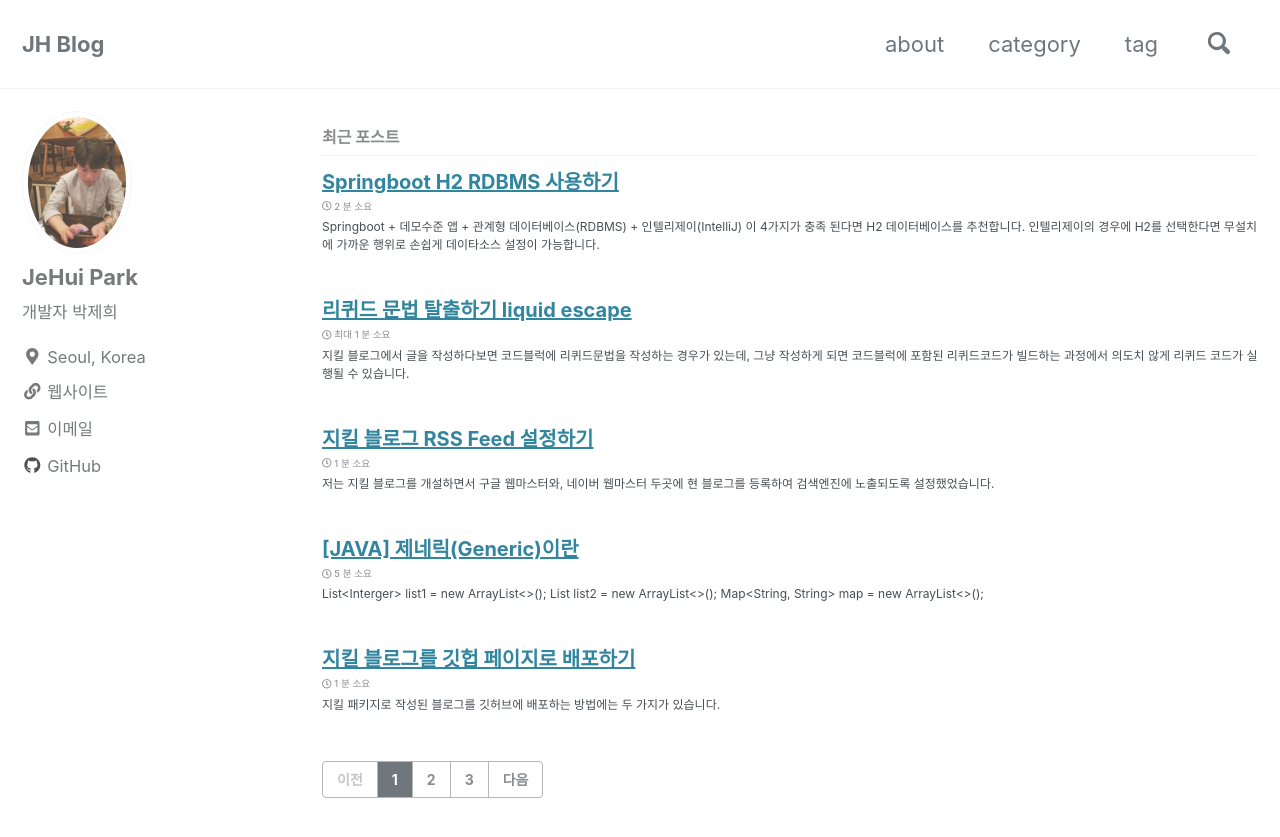
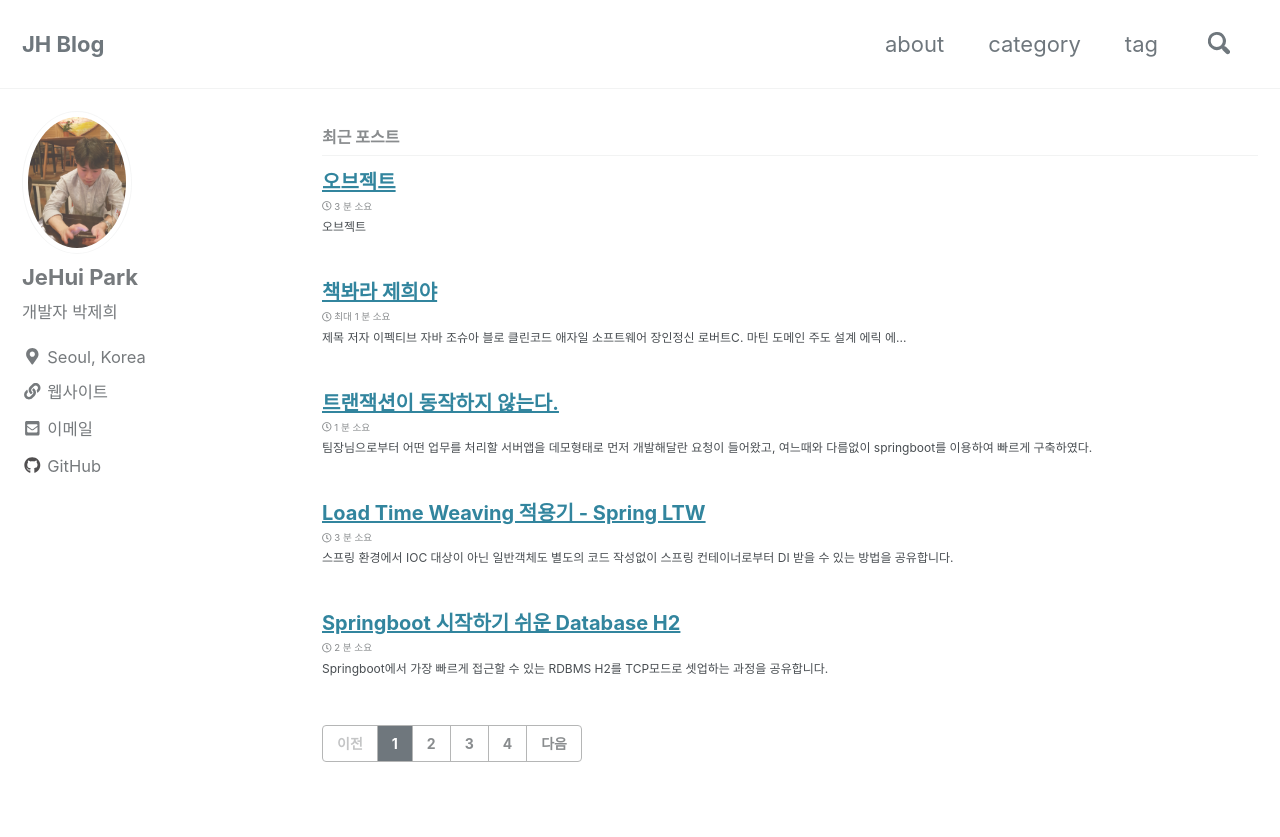
Before and after one commit to JeHuiPark/JeHuiPark.github.io, a Jekyll site: the page built from index.html, in a window 1280 px wide and 900 px high. Shown: the top 837 px of the window. Built offline with Jekyll 4.4.1, drawn with Linux system fonts in a browser that asks for light colours; nearby versions of some CDN libraries; the list of posts is cut into pages by our own code; some of the changed lines change nothing that is shown.

Commit message:
쌓여있던 포스팅을 추가하라

````diff
--- a/_posts/2019-05-12-springboot-h2-tcp-setup.md
+++ b/_posts/2019-05-12-springboot-h2-tcp-setup.md
@@ -1,6 +1,6 @@
 ---
 layout: posts
-title:  "Springboot H2 RDBMS 사용하기"
+title:  Springboot 시작하기 쉬운 Database H2
 date:   2019-05-12 16:26:00 +0900
 comments: true
 categories: java
@@ -8,6 +8,8 @@ tags:
   - spring
   - h2
 ---
+
+Springboot에서 가장 빠르게 접근할 수 있는 RDBMS H2를 TCP모드로 셋업하는 과정을 공유합니다.
 
 ## Springboot + 데모수준 앱 + 관계형 데이터베이스(RDBMS) + 인텔리제이(IntelliJ)
 **이 4가지가 충족 된다면 H2 데이터베이스를 추천합니다.**
@@ -23,9 +25,8 @@ H2를 임메디드모드로 사용하는 방법은 다른 블로그에서도 설
 
 1. **프로젝트에 의존성 주입**
 
-    ``` groovy
+    ``` gradle
     implementation 'com.h2database:h2'
-    implementation 'org.apache.tomcat:tomcat-jdbc:9.0.10'
     // implementation 'org.bgee.log4jdbc-log4j2:log4jdbc-log4j2-jdbc4.1:1.16' 드라이버스파이
     ```
 
@@ -35,13 +36,9 @@ H2를 임메디드모드로 사용하는 방법은 다른 블로그에서도 설
     spring:
       datasource:
         continue-on-error: true
-        #url: jdbc:log4jdbc:h2:tcp://localhost:9093/mem:management_db_9093 드라이버스파이 적용할 경우 사용
-        #driver-class-name: net.sf.log4jdbc.sql.jdbcapi.DriverSpy 드라이버스파이 적용할 경우 사용
-        url: jdbc:h2:tcp://localhost:9093/mem:management_db_9093
-        driver-class-name: org.h2.Driver
-        username:
-        password:
-
+        hikari:
+          jdbc-url: jdbc:h2:tcp://localhost:9093/mem:management_db_9093
+          driver-class-name: org.h2.Driver
         jpa:
           database-platform: H2
           show-sql: false
@@ -118,7 +115,7 @@ H2를 임메디드모드로 사용하는 방법은 다른 블로그에서도 설
     	 * @throws SQLException
     	 */
     	@Bean
-    	@ConfigurationProperties("spring.datasource")
+    	@ConfigurationProperties("spring.datasource.hikari")
     	public DataSource dataSource() throws SQLException {
     		//Server server = adviceRun(9093, "external_db_name", "dbname", FilePath.absolute);
     		Server server = defaultRun(9093);
@@ -127,7 +124,7 @@ H2를 임메디드모드로 사용하는 방법은 다른 블로그에서도 설
     		}
     		log.info("h2 server url = {}", server.getURL());
 
-    		return new org.apache.tomcat.jdbc.pool.DataSource();
+    		return new HikariDataSource();
     	}
 
     	private Server adviceRun(int port, String externalDbName, String dbname, FilePath db_store) throws SQLException {
--- /dev/null
+++ b/_posts/2019-05-25-generic-object-di-try-with-spring.md
@@ -0,0 +1,222 @@
+---
+layout: posts
+title:  Load Time Weaving 적용기 - Spring LTW
+date:   2019-05-25 22:26:00 +0900
+comments: true
+categories: java
+tags:
+  - spring
+  - ltw
+---
+
+스프링 환경에서 IOC 대상이 아닌 일반객체도 별도의 코드 작성없이 스프링 컨테이너로부터 DI 받을 수 있는 방법을 공유합니다.
+
+전체소스는 **[깃허브][git]** 에 존재합니다.
+
+## 의문점에서 시작
+
+  **Spring환경에서 개발을 진행하던중 문득 일반객체도 스프링 컨테이너에 빈으로 등록된 객체들을 별도의 코드작성없이 Autowired와 같은 어노테이션을 이용하여 DI받을 수는 없을까란 의문점이 생겼습니다.**
+
+  즉, 제가 하고싶었던 것은 객체에 대한 제어는 제가 직접하지만, 별도의 코드작성없이 스프링 컨테이너에 등록된 빈들을 DI받는게 목적이 였습니다.
+
+## 왜 필요했는지?
+
+  **결론은 도메인주도 개발을 하고싶었습니다.**
+
+  서버앱을 개발하다보면 어떤 규칙에 의해서 DB에서 관리되는 도메인의 속성이 변경되는 패턴이 상당히 많은 비중을 차지하게 됩니다. 그렇기 때문에 소프트웨어 구조적으로 따졌을때 이런 기능들은 서비스 레이어에 정의 되기보다는 도메인 레이어에 정의하고 서비스레이어는 이러한 기능들을 상황에 알맞게 호출만 하는것이 더 좋은 패턴이라고 저는 생각하고, 해당 방법으로 개발을 진행하였습니다.
+  하지만, 저는 이 방법이 아직은 완전하지 않은 방법이라고 생각했습니다.
+  Spring에서 보통 DB엑세스는 IOC로부터 관리되는 객체들을 이용하여 수행될텐데 도메인 객체는 IOC대상에 포함되지 않아서 DI가 불가능하기 때문에 외부상황에 의존되는 상황이였기 때문이죠.
+
+## 무엇이 필요한지?
+
+  IOC 대상에는 포함되지 않는, 즉 런타임에 필요할 때 마다 생성되는 객체지만 추가 코드없이 스프링 컨테이너로부터 자동으로 DI받을 수 있는 기술이 필요합니다. 이게 가능하려면 aspectJ가 필요할 것입니다.
+  클래스가 객체화되는 시점에 필요한 객체들이 DI되어야 하기 때문이죠
+
+## 사전 지식
+  스프링에서 제공하는 AOP 기능은 IOC 대상에 포함되는 객체에만 사용할 수 있는 기술입니다. 그 이유는 스프링프레임웍이 부팅되면서 IOC 대상에 포함시킬 모든 클래스들을 찾아서 컨테이너에 빈으로 등록하게 될텐데 이때 해당 빈들은 모두 프록시 객체로 감싸지게 되어 실제 어떤 기능이 실행되더라도 프록시 객체를 통해 실행된다는 점을 이용하여 구체화된 기술이기 때문입니다. 이것을 RTW(RunTimeWeaving)이라고 부릅니다.
+
+## 찾아보고 적용해보기
+
+  1. 우선 해당기능이 구현된 LoadTimeWeaver 의존성을 추가해줍니다.
+
+      LoadTimeWeaver는 클래스로드 타임에 위빙하여 일반 클래스 또한 스프링에 의해 AOP처리가 가능하도록 하는 라이브러리입니다.
+
+      ```gradle
+      dependencies {
+          // ...
+          implementation 'org.springframework.boot:spring-boot-starter-aop'
+          implementation 'org.springframework:spring-instrument'
+      }
+
+      test.doFirst {
+          def instrumentLib = instrumentLibPath()
+          jvmArgs "-javaagent:${instrumentLib}"
+      }
+
+      bootRun.doFirst {
+          def instrumentLib = instrumentLibPath()
+          jvmArgs "-javaagent:${instrumentLib}"
+      }
+
+      File instrumentLibPath(){
+          return sourceSets.getByName("main").compileClasspath.find {
+              cls -> return cls.getName().contains("spring-instrument")
+          }
+      }
+      ```
+      **로드타임에 위빙하기 위해서는 spring-agent를 통해 jvm에 로드되어야 합니다. 때문에 jvm agent옵션으로 spring-instrument라이브러리 경로를 넘겨주어야 합니다.**
+      저같은 경우는 실행할때마다 라이브러리 경로를 직접 명시해주는게 ~~너무~~ 싫어서 위에처럼 라이브러리 경로를 자동으로 찾고 jvm옵션으로 전달하도록 하였습니다.
+      <br><br>
+
+  1. Application 최소설정
+      ```java
+      @Configuration
+      @EnableSpringConfigured
+      @EnableLoadTimeWeaving
+      public class Config {
+
+      }
+      ```
+      - EnableLoadTimeWeaving 어노테이션은 로드타임위빙이 가능하게 합니다.
+      - EnableSpringConfigured 어노테이션은 일반클래스 또한 스프링설정을 주입받는게 가능하게 합니다.
+      <br><br>
+
+  1. **Configurable 어노테이션을 이용하여 DI옵션 활성화**
+
+      ```java
+      @Configurable(autowire = Autowire.BY_TYPE)
+      @Getter@Setter
+      @Entity
+      @Slf4j
+      public class User {
+
+        @Transient
+        private  UserRepository userRepository;
+
+        public void setUserRepository(UserRepository userRepository){
+          this.userRepository = userRepository;
+          log.info("Auto Dependency Injection");
+        }
+
+        @Id
+        @GeneratedValue
+        private long id;
+        private String userId;
+        private String userNm;
+        private String status;
+
+        /**
+         * 스테이터스 값 변경
+         * @param status
+         */
+        public void statusChange(String status){
+          log.info("status origin = {}, status new = {} ", this.status, status);
+          this.status = status;
+          userRepository.saveAndFlush(this);
+        }
+      }
+      ```
+      Configurable 어노테이션은 EnableSpringConfigured 어노테이션이 활성화 되있다면 DI 받겠다는 설정입니다.
+      **이 설정으로 User클래스는 IOC에게 관리되지 않지만, 스프링 컨테이너로부터 DI받는게 가능해집니다**
+      <br><br>
+
+  1. **AOP 로그 소스 작성**
+
+      ```java
+      @Aspect
+      @Slf4j
+      public class UserInitAspect {
+
+        @Before("execution(com.example.configurable.user.domain.User.new())")
+        public void userInitBefore(){
+          log.info("com.example.configurable.user.domain.User 생성전 ");
+        }
+
+        @After("execution(com.example.configurable.user.domain.User.new())")
+        public void userInitAfter(){
+          log.info("com.example.configurable.user.domain.User 생성후 ");
+        }
+      }
+      ```
+      **User클래스는 IOC에게 관리되는 클래스가 아니기때문에 컴포넌트로 등록해선 안됩니다.**
+      <br><br>
+
+
+  1. **AOP 설정**
+
+      aop 설정파일 추가가 필요합니다. spring-agent에서 로드합니다.
+
+      ![aop.xml 경로](https://user-images.githubusercontent.com/25237661/58369042-ebeed880-7f2f-11e9-9221-d9079be389a1.png)
+
+      aop.xml
+      ```xml
+      <aspectj>
+        <weaver options="-Xset:weaveJavaxPackages=true" >
+          <include within="com.example.configurable..*"/>
+        </weaver>
+        <aspect name="com.example.configurable.aop.UserInitAspect"/>
+      </aspectj>
+      ```
+      <br><br>
+
+  1. **Test 코드작성**
+
+      ```java
+      @RunWith(SpringRunner.class)
+      @SpringBootTest
+      public class ApplicationTest {
+
+        @Autowired
+        UserRepository userRepository;
+
+        @Test
+        public void contextLoadTest() {
+          User user = new User();
+          Assert.assertNotNull(user.getUserRepository());
+        }
+
+        @Test
+        public void ltwTest(){
+          final String userId = "아이디";
+          User user  = new User();
+          user.setUserId(userId);
+          user.setUserNm("박제희");
+          user.setStatus("9");
+          userRepository.saveAndFlush(user);
+
+          User persistUser = userRepository.findByUserId(userId);
+          persistUser.statusChange("3");
+          User test = userRepository.findByUserId(userId);
+          assert "3".equals(test.getStatus());
+        }
+      }
+      ```
+      <br><br>
+
+## 테스트 해보기
+
+  앞서 알려드린 것 처럼 jvm agent 옵션으로 spring-agent경로를 넘겨주어야 하며 두가지 방법이 존재합니다.
+
+  - IDE
+    IDE를 이용하여 실행할 경우 Run/Debug Configuration에서 jvm옵션을 지정해주어야 합니다.
+
+    ![idea-test](https://user-images.githubusercontent.com/25237661/58369101-c57d6d00-7f30-11e9-9acd-855ca36a1d24.png)
+
+  - gradle task
+    gradle을 이용할 경우 spring-agent경로를 알아서 찾을것이기 때문에 별도의 jvm옵션 지정은 필요하지 않습니다.
+
+    ![gradle-task](https://user-images.githubusercontent.com/25237661/58369211-23f71b00-7f32-11e9-97dd-77cc0b3d0c3a.png)
+
+
+  ![test-log](https://user-images.githubusercontent.com/25237661/58369148-72f08080-7f31-11e9-932f-899ff550c28b.png)
+
+  테스트 결과입니다. User클래스는 bean이 아니지만, DI가 정상적으로 실행되었습니다. 또한, 테스트용으로 작성한 Aspect 코드도 동작하는 모습을 확인하실 수 있습니다.
+
+---
+
+  **마지막으로 DI받는 과정을 이미지로 첨부하며 글을 마치겠습니다!!!**
+
+  ![di-handle](https://user-images.githubusercontent.com/25237661/58366604-cc47b800-7f0f-11e9-9f9c-d22e6a9846e8.png)
+
+
+[git]:https://github.com/JeHuiPark/spring-study/tree/master/configurable "깃허브로 이동"
--- /dev/null
+++ b/_posts/2019-06-02-transaction-do-not-work-issue.md
@@ -0,0 +1,64 @@
+---
+layout: posts
+title:  트랜잭션이 동작하지 않는다.
+date:   2019-06-02 20:26:00 +0900
+comments: true
+categories: note
+tags:
+  - database
+---
+
+팀장님으로부터 어떤 업무를 처리할 서버앱을 데모형태로 먼저 개발해달란 요청이 들어왔고, 여느때와 다름없이 springboot를 이용하여 빠르게 구축하였다.
+
+프로젝트에서 사용될 핵심 의존성은 대충 아래와 같았다.
+
+의존성 |
+--- |
+querydsl |
+web |
+spring-data-jpa |
+mariadb |
+
+문제는 데이터 레이어 개발을 끝내고 테스트 진행중에 발생하였다......ㅠㅠ
+
+## 이슈 발견
+
+Test를 위해 스프링부트에서 지원하는 DataJpaTest 어노테이션을 이용하여 슬라이싱 테스트를 진행하였고 몇번의 시행착오를 겪으며 테스트를 통과시킨 후 데이터베이스를 확인해봤는데, **롤백됬어야 될 데이터들이 차곡차곡 쌓이고 있엇다..**
+
+원래라면 DataJpaTest 어노테이션을 이용하여 테스트를 진행할경우 Transaction 옵션이 자동으로 활성화되며 JUnit Test에서 Transaction 옵션이 활성화 될 경우에 단위 테스트가 종료될 때마다 테스트 도중에 변경되었던 데이터는 자동으로 Rollback처리 되어야한다. 이게 기본 옵션이다.
+
+## 어떤 이슈?
+그럼에도 불구하고 데이터베이스에는 단위테스트에서 생성되고 있던 데이터가 차곡차곡 쌓이고 있었다.
+**여기에서 나는 트랜잭션이 정상적으로 동작하고 있지 않다고 판단했다.**
+
+## 문제가 없는데?
+이상해서 다시 테스트를 돌리며 로그를 자세히 확인해봤지만, 로그상으로는 전혀 문제가 없었다. 평소와 다름없이 트랜잭션이 열리고, 롤백처리되는 것 까지 전부 정상적인 로그뿐이였다.
+**여기서부터 멘붕이 오기 시작했다...**
+
+
+## 이유가 뭘까?????
+데모 프로젝트는 아래처럼 멀티 프로젝트 구조를 가지고 있었다.
+
+>root <br>
+└ module-a        (core, root에 의존) <br>
+└ module-b        (core, root에 의존) <br>
+└ module-core     (root에 의존) <br>
+└ **module-demo** (root에 의존)
+
+제일 먼저 module-core에서도 DataJpaTest 어노테이션을 이용하여 테스트를 진행 했었기 때문에, 혹시몰라서 테스트코드에 트랜잭션 롤백처리 테스트 코드도 추가를 하고 테스트를 진행 하였지만 아무 문제가 없었다.
+
+module-demo는 다른 node 수준의 프로젝트와는 무관한 프로젝트라고 생각하고 시작했지만, 막상 테스트도중 아무 문제가 없는거 같은데, 아니 없어야 되는데 이슈가 터지다보니 제정신이 아니였나보다... 여기서 내 자신을 의심하기 시작했다 ㅋㅋㅋㅋㅋㅋ
+
+~~혹시나 module-a와 module-demo에서 사용중인 restdoc플러그인 때문에??? 아니면 module-core와 module-demo에서 사용중인 querydsl플러그인 때문에??? 부끄럽다.. 진짜 의심할 수 있는 모든것을 의심하며 3일을 소비했다...~~
+
+
+## 원인을 찾았고 해결했다.
+결론부터 말하면 **데이터베이스 저장소 엔진이 문제였다.** ~~지식이 부족했음~~
+
+MariaDB를 사용중이였는데, MySQL계열 데이터베이스에는 대표적인 StorageEngine으로 **MyISAM** 엔진과 **InnoDB**엔진이 있다고 한다. 여기서 **MyISAM엔진은 트랜잭션을 지원하지 않는 엔진**인데 **데모앱에서 액세스한 테이블만 MyISAM엔진**으로 설정이 되있었다...
+(나머지는 다 InnoDB엔진 아니....... 왜? ㅋㅋㅋㅋㅋㅋㅋㅋ 그래서 다른 엔티티로 트랜잭션 테스트를 할땐 잘됬던..........)
+
+물론 데이터베이스 설정자체를 의심하지 않은것은 아니였다. 의심을 하긴 했지만, Global설정만 확인하여 문제점을 빠르게 찾지 못했던것 같았다. **테이블별로 저장소 엔진 설정이 가능하다는 점을 알았어야 됬는데...**
+
+
+>어쩐지 프로젝트 구조 똑같이 새로만들어서 H2 DB 임베디드해서 테스트하니까 잘되더라 ㅋㅋㅋㅋㅋㅋㅋㅋㅋㅋㅋㅋㅋㅋㅋㅋㅋㅋ
--- /dev/null
+++ b/_posts/2019-06-16-book-read-plan.md
@@ -0,0 +1,20 @@
+---
+layout: posts
+title:  책봐라 제희야
+date:   2019-06-16 17:26:00 +0900
+comments: true
+categories: note
+tags:
+sitemap :
+  changefreq : daily
+  priority : 1.0
+---
+
+제목 | 저자
+--- | ---
+이펙티브 자바 |  조슈아 블로
+클린코드 애자일 소프트웨어 장인정신 | 로버트C. 마틴
+도메인 주도 설계 | 에릭 에반스
+자바 ORM 표준 JPA 프로그래밍 | 김한영
+오브젝트 | 조양호
+GOF의 디자인패턴 |
--- /dev/null
+++ b/_posts/2019-07-21-object-chapter1.md
@@ -0,0 +1,172 @@
+---
+layout: posts
+title:  오브젝트
+date:   2019-07-22 00:00:00 +0900
+comments: true
+categories: study
+---
+
+오브젝트
+
+책을 보기위한 기본소양을 갖추기 위하여 아래와 같은 내용을 소개
+개발자들은 코딩을 왜 할까? motivation = 돈
+왜 그렇게 짰어? 돈이 덜드니까.. 이렇게 하면 돈을 버니까 왜 ???
+
+## Philosophy
+철학에 관한 이야기
+
+켄트백은 생각하는 코드의 틀로 3가지를 제안
+  - Value 가치
+    - Communication 소통하기 쉬운 코드
+    - Simplicity 간단한 코드
+    - Flexibility 유연한 코드
+  - Principle 원칙 - 예외적인 상황을 즉각적으로 파악할 수 있게 한다.
+    - Local consequenes 생명주기는 되도록이면 짧게
+    - Minimize repetition 중복은 최소화 (중복은 발견되는 것)
+    - Symmetry 짝을 맞추어라
+    - Convention
+  - Pattern 패턴 (가치와 원칙을 베이스로 하는 반복되는 유형 )
+Xoriented // 이게뭐지? 어떠한 유형의 사고의 틀?
+OOP: SOLID, DRY
+Functional,
+Reactive,
+...
+
+Q. 강의에서 아래 내용은 왜 나온것일까??
+  - Relativism: 토마스 쿤 (과학혁명의 구조)
+  과학은 절대적인 진리가 아닌 상대적이다.
+  현재 우리가 알고 있는 과학은 어떻게 보면 종교와 비슷하다.
+
+  - Rationalism: 러커토시 임레(수학적 발견의 논리: 증명과 반박)
+  과학은 합리적이다라며 근거를 제시
+
+A. 합리주의를 통해 기준을 도출하고 기준점을 토대로 상대성을 갖는다
+상대주의와 합리주의를 공존, 사고방식을 넓혀라
+
+시시각각 변화하는 요구사항을 계속 수렴하면서 납기일을 지켰다.
+  어떻게? 그게 바로 이책의 주제
+유연성, 격리성, 견고성
+
+변화에 따른 격리, 어떻게?
+현재 객체지향 방법론에서 도메인을 격리시킬 유일한 수단은 역활모델
+역활모델을 이해하고 OOP 세계에 입문해야 한다
+역활모델 설계를 잘하려면? 추상화를 잘 해야한다.
+
+## Abstraction
+Generalization: 일반화 - modeling, function, algorithm
+Association: 연관화 - reference, dependence
+Aggregation: 집단화 - group, category
+
+데이터 추상화
+  모델링: 어떤 목적에 맞추어서 필요한 정보를 추려내는 작업
+  카테고리 분류
+  공통분모
+
+절차(함수) 추상화
+  일반화
+    함수의 개수가 줄어든다 << 공통점을 찾아서 인터페이스를 추출
+
+  캡슐화 (캡슐화에 대한 정의는 여러가지가 존재)
+    캡슐화 개념이 왜 나왔을까?
+      캡슐화에 실패한다면 복잡성이 노출되며 사용자의 지능이 높아져야한다. >> 휴먼에러가 높아진다, (사용성이 낮아진다)
+      캡슐화에 성공한다면 사용자의 사용성이 높아진다. >> 휴먼에러가 낮아진다 (사용성이 높아진다)
+
+객체 추상화
+  Generalization
+  Realization
+  Dependency
+  Association
+  ..
+
+객체지향이 어려운 이유는?? 실제로 코드레벨에 이러한 개념을 실제로 적용하는건 상당히 어렵다
+이해하고 코드레벨에 적용이 된다면 유연성, 격리성, 견고성을 확보하게 될 것이다.
+
+## Program & Timing
+프로그램 생명주기? (스크립트는 생략)
+  LANGUAGE CODE // LINT TIME
+  MACHINE LANGUAGE // COMPILE TIME
+  FILE
+  LOAD
+  RUN  // RUN TIME
+  TERMINATE
+
+폰 노이만 머신 (동기화 명령)
+메모리 영역에 명령이 적재된 순서대로 실행
+Runtime
+  Loading
+    메모리 명령세트와, 값세트가 로드
+  Instruction Fetch & Decoding
+    CPU 제어유닛(디코더), 연산유닛(제어정보), 데이터유닛(메모리 계수기) << 외부버스
+    디코더는 메모리영역에 있는 명령을 페칭 후 디코딩 (메모리 영역에 있는 명령을 CPU가 이해할 수 있는 명령으로 변경하는 단계)
+    그리고 연산유닛으로 명령을 전달
+  execution
+    연산유닛은 명령 실행을 위한 값을 데이터유닛으로 부터 전달 받고 실행후 결과값 데이터유닛에게 전달, 데이터유닛은 메모리의 특정영역에 값을 전달
+
+loading 과정을 좀 더 디테일하게 (언어마다 상이한점은 존재하지만 유사)
+  essential definition loading 프로그램을 구동하기 위한 기초적인 정의부터 로딩 (컴파일러가 처리)
+  vtable mapping 변수와 메모리가 매핑될 수 있는 이유 >> 가상 메모리와 실제 메모리를 매핑하는 표를 생성
+  run
+  runtime definition loading 자바의 클래스로더를 생각하면 된다. (c는 해당 개념이 존재하지 않는다)
+  run
+
+Runtime은 상대적이다, 유연하다, 애매모호
+
+## Pointer of Pointer
+특정 포인터를 직접 가리키지 않고, 어떤 값을 얻기 위해서 포인터를 찾은 후 그 포인터를 보고 포인터를 다시 찾는다
+a = "TEST"  // a의 주소는 11이라고 가정
+b = &a      // b는 a의 주소인 11이라는 주소값을 갖겠지? 포인터b는 "TEST"가 될것이고
+c = b, d = b // c와 d도 b가 가리키고 있는 a의 주소를 갖게 될꺼야
+k = "ABC"   // k의 주소가 28이라고 가정
+b = &k      // 여기부터 b는 k의 주소인 28을 가리키게 될꺼야
+
+여기서 발생하는 문제는????
+c와 d는 b와 같은것이라고 착각하게 만든다 (직접참조의 문제) c,d != b
+
+b = {a: &b, v:3} // 참조에 참조 개념 (간접참조)
+c = b, d = b
+b.a = &k
+
+이러한 개념은 interface에 활용된다고 함
+
+# Value & Identifier
+객체지향에서 객체의 동질성을 평가하는 방법은? 객체의 식별자
+
+# Polymoriphism
+Substituion 대체가능성
+Internal identity 내적동질성
+
+대체 가능성에 대한 설명
+객체의 다양성은 공짜가 아니다.
+그만큼의 연산이 추가된다
+```
+class Worker implements Runnable {
+  @Override public void run(){
+    //..
+  }
+}
+Runnable worker = new Worker();
+worker.run();
+```
+해당 코드가 동작되는 실제 과정은 이렇다.
+Runnable이라는 인터페이스 안에 있는 포인터안에서 run이라는 포인터를 찾고, 그대로 쓸 수없으니
+구현체의 메소드의 포인터를 찾은 후 실행된다.
+이러한 과정은 컴파일 타임에 개별 포인터 참조 구조체들을 데피니션 타임에 로딩 (이것은 C++베이스 코드 기반)
+
+내적 동질성을 설명하는 코드
+```
+class Worker implements Runnable {
+  @Override public void run(){
+    //..
+  }
+  public void print(){
+    run();
+  }
+}
+class HardWorker extends Worker {
+  @Override void run(){
+    // ...
+  }
+}
+Runnable worker = new HardWorker();
+worker.print();
+```
````
